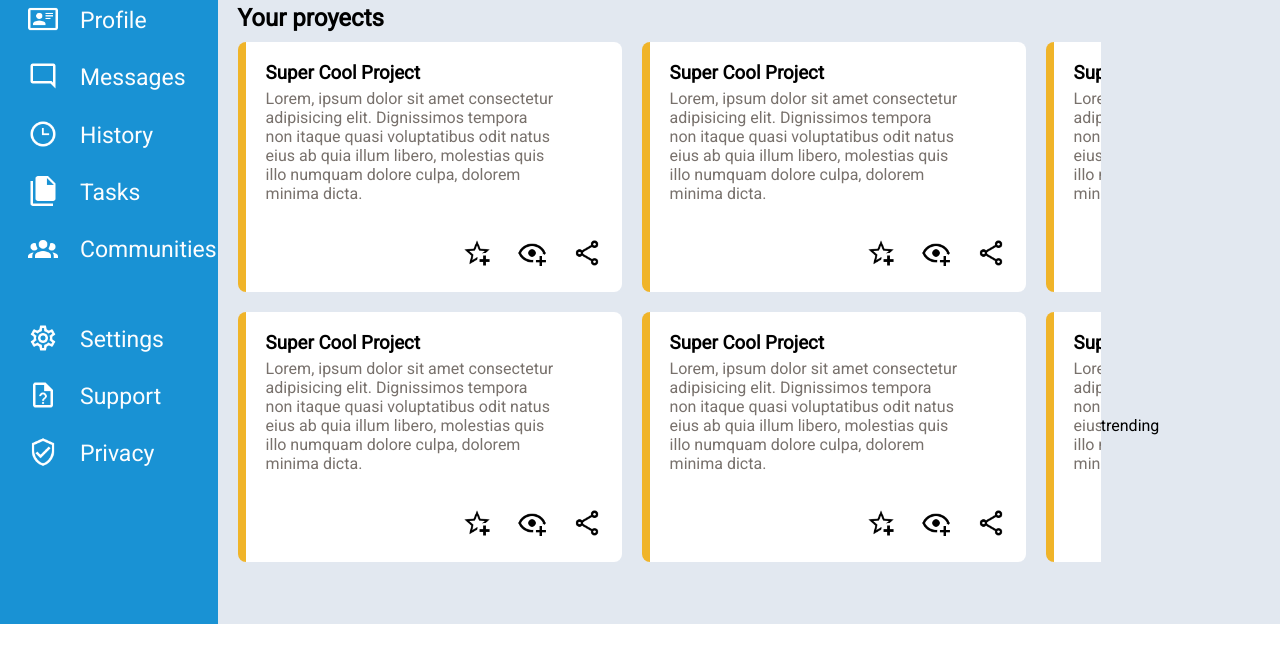
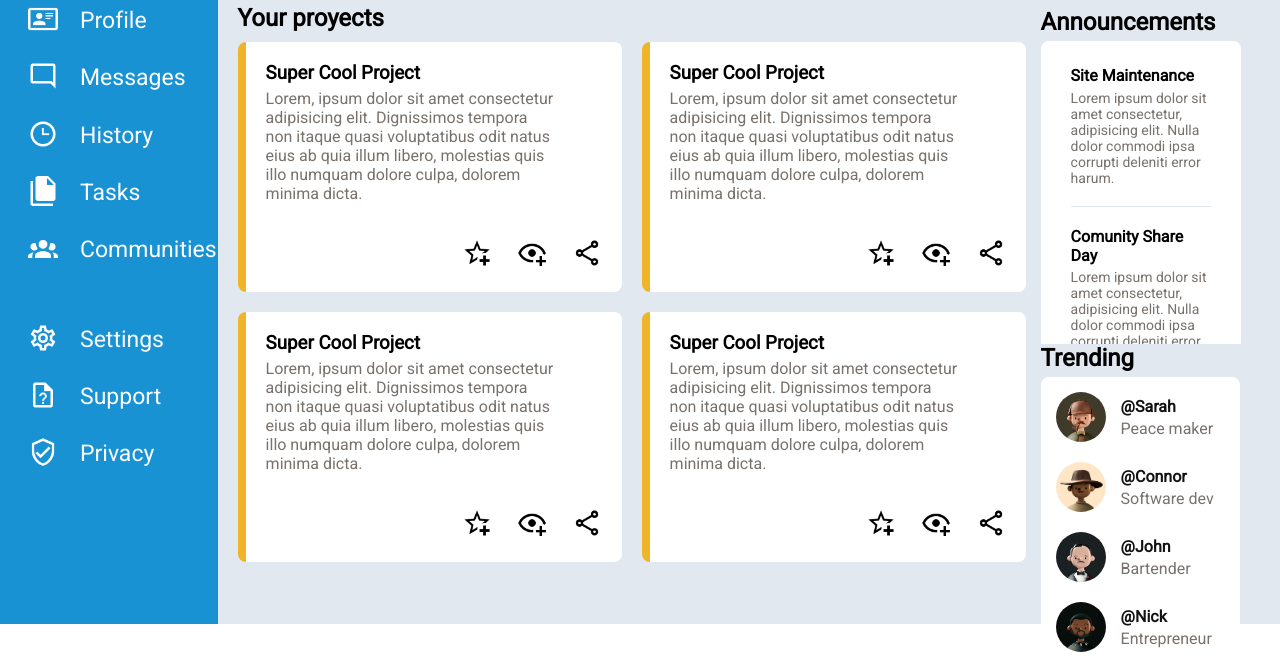
Before and after one commit to Gian-P/Admin-Dashboard, a plain HTML site: page index.html in a window 1280 px wide. Shown: the part 176-848 px from the top of the page. Before the commit the page ends 800 px from the top, so only its background shows below. Drawn offline with Linux system fonts and the light colour scheme.

Commit message:
Finished main area, announcement area and perfil area

```diff
--- a/css/components/container.css
+++ b/css/components/container.css
@@ -1,8 +1,8 @@
 .container{
   display: grid;
-  grid-template-columns: 17vw 29vw 40vw 14vw;
+  grid-template-columns: 17vw 29vw 35.3vw 18.7vw;
   grid-template-rows: repeat(4, 25vh);
-  grid-template-rows: 20vh 27vh 27vh 26vh ;
+  grid-template-rows: 20vh 27vh 18vh 35vh ;
   grid-template-areas: "left-aside header header header"
                        "left-aside main main aside"
                        "left-aside main main aside"
--- a/css/components/main-content.css
+++ b/css/components/main-content.css
@@ -5,26 +5,26 @@
   box-shadow: 1px 73px 5px -67px rgba(208,214,221,0.74) inset;
   -webkit-box-shadow: 1px 73px 5px -67px rgba(208,214,221,0.74) inset;
   -moz-box-shadow: 1px 73px 5px -67px rgba(208,214,221,0.74) inset;
-  padding: 0px 20px;
-  padding-top: 20px;
+  padding: 0px 1.25rem;
+  padding-top: 1.25rem;
 }
 
 .main-container{
   display: grid;
-  grid-template-columns: 384px 384px 384px;
-  grid-template-rows: 250px 250px ;
-  gap: 20px;
+  grid-template-columns: 24rem 24rem 24rem;
+  grid-template-rows: 15.625rem 15.625rem;
+  gap: 1.25rem;
 }
 
 .main-container article{
   background-color: var(--white);
   border-left: 8px solid var(--border-articles);
   border-radius: 8px 8px 8px 8px;
-  padding-left: 20px;
-  padding-top: 20px;
+  padding-left: 1.25rem;
+  padding-top: 1.25rem;
   display: flex;
   flex-direction: column;
-  gap: 35px;
+  gap: 2.1875rem;
 }
 
 .main-container article div:nth-child(1){
@@ -39,32 +39,32 @@
 }
 
 .main h2{
-  padding-bottom: 10px;
+  padding-bottom: 0.625rem;
 }
 
 .links{
   display: flex;
-  gap: 25px;
+  gap: 1.5625rem;
   justify-content: end;
-  padding-right: 20px;
+  padding-right: 1.25rem;
 }
 .links div:nth-child(1){
-  height: 30px;
-  width: 30px;
+  min-height: 30px;
+  min-width: 30px;
   background-image: url(/design/star.png);
   background-size: cover;
 }
 
 .links div:nth-child(2){
-  height: 30px;
-  width: 30px;
+  min-height: 1.875rem;
+  min-width: 1.875rem;
   background-image: url(/design/eye-plus-outline.png);
   background-size: cover;
 }
 
 .links div:nth-child(3){
-  height: 30px;
-  width: 30px;
+  min-height: 1.875rem;
+  min-width: 1.875rem;
   background-image: url(/design/share-variant-outline.png);
   background-size: cover;
 }
--- a/css/components/right-aside.css
+++ b/css/components/right-aside.css
@@ -4,4 +4,48 @@
   box-shadow: 1px 73px 5px -67px rgba(208,214,221,0.74) inset;
   -webkit-box-shadow: 1px 73px 5px -67px rgba(208,214,221,0.74) inset;
   -moz-box-shadow: 1px 73px 5px -67px rgba(208,214,221,0.74) inset;
+  padding-top: 1.5rem;
 }
+
+.right-aside h2{
+  padding-bottom: 0.3rem;
+}
+
+.announcement-container{
+  display: flex;
+  flex-direction: column;
+  gap: 1.25rem;
+  background-color: var(--white);
+  min-width: 12.5rem;
+  min-height: 22.1875rem;
+  border-radius: 8px 8px 8px 8px;
+  margin-right: 2.5rem;
+  padding-left: 1.875rem;
+  padding-top: 1.5625rem;
+  padding-right: 1.875rem;
+}
+
+.announcement-container article:nth-child(1) div p{
+  font-size: 0.875rem;
+  color: #78716c;
+  padding-bottom: 1.25rem;
+}
+
+.announcement-container article:nth-child(2) div p{
+  font-size: 0.875rem;
+  color: #78716c;
+  padding-bottom: 1.25rem;
+}
+
+.announcement-container article:nth-child(3) div p{
+  font-size: 0.875rem;
+  color: #78716c;
+}
+
+.announcement-titles{
+  font-size: 1rem;
+}
+
+.announcement-div{
+  border-bottom: 1px solid var(--Gray);
+}
--- a/css/components/trending.css
+++ b/css/components/trending.css
@@ -1,5 +1,71 @@
 .trending{
-
   background-color: var(--Gray);
   grid-row: trending;
 }
+
+.trending-container{
+  background-color: white;
+  min-height: 18.43rem;
+  margin-right: 2.5rem;
+  border-radius: 8px 8px 8px 8px;
+  padding-left: 0.9375rem;
+  padding-top: 0.9375rem;
+  display: flex;
+  flex-direction: column;
+  gap: 1.25rem;
+}
+
+.flex-container{
+  display: flex;
+  gap: 0.9375rem;
+}
+.trending h2{
+  padding-bottom: 5px;
+}
+.trending-image1{
+  background-image: url(/design/Sherlock\ Toy\ Face\ NFT.jpg);
+  background-size: cover;
+  min-width: 3.125rem;
+  min-height: 3.125rem;
+  border-radius: 50%;
+}
+
+.trending-image2{
+  background-image: url(/design/Trending-image-2.png);
+  background-size: cover;
+  min-width: 3.125rem;
+  min-height: 3.125rem;
+  border-radius: 50%;
+}
+
+.trending-image3{
+  background-image: url(/design/Trending-image-3.jpg);
+  background-size: cover;
+  min-width: 3.125rem;
+  min-height: 3.125rem;
+  border-radius: 50%;
+}
+
+.trending-image4{
+  background-image: url(/design/Trending-image-4.jpg);
+  background-size: cover;
+  min-width: 3.125rem;
+  min-height: 3.125rem;
+  border-radius: 50%;
+}
+
+.nickname{
+  color: var(--black);
+  font-weight: 600;
+}
+
+.phrase{
+  color: #78716c;
+}
+
+.perfil{
+  display: flex;
+  flex-direction: column;
+  gap: 3px;
+  justify-content: center;
+}
--- a/index.html
+++ b/index.html
@@ -180,12 +180,72 @@
         </article>
       </div>
     </main>
+
     <aside class="right-aside">
-      <article></article>
-      <article></article>
-      <article></article>
+      <h2>Announcements</h2>
+      <div class="announcement-container">
+
+        <article>
+          <div class="announcement-div">
+            <h2 class="announcement-titles">Site Maintenance</h2>
+            <p>Lorem ipsum dolor sit amet consectetur, adipisicing elit. Nulla dolor commodi ipsa corrupti deleniti error harum. </p>
+          </div>
+        </article>
+
+        <article>
+          <div class="announcement-div">
+            <h2 class="announcement-titles">Comunity Share Day</h2>
+            <p>Lorem ipsum dolor sit amet consectetur, adipisicing elit. Nulla dolor commodi ipsa corrupti deleniti error harum. </p>
+          </div>
+        </article>
+
+        <article>
+          <div>
+            <h2 class="announcement-titles">Updated Privacy Policy</h2>
+            <p>Lorem ipsum dolor sit amet consectetur, adipisicing elit. Nulla dolor commodi ipsa corrupti deleniti error harum. </p>
+          </div>
+        </article>
+      </div>
     </aside>
-    <div class="trending">trending</div>
+
+    <div class="trending">
+      <h2>Trending</h2>
+      <div class="trending-container">
+
+        <div class="flex-container">
+          <div class="trending-image1"></div>
+          <div class="perfil">
+            <div class="nickname">@Sarah</div>
+            <div class="phrase">Peace maker</div>
+          </div>
+        </div>
+
+        <div class="flex-container">
+          <div class="trending-image2"></div>
+          <div class="perfil">
+            <div class="nickname">@Connor</div>
+            <div class="phrase">Software dev</div>
+          </div>
+        </div>
+
+        <div class="flex-container">
+          <div class="trending-image3"></div>
+          <div class="perfil">
+            <div class="nickname">@John</div>
+            <div class="phrase">Bartender</div>
+          </div>
+        </div>
+
+        <div class="flex-container">
+          <div class="trending-image4"></div>
+          <div class="perfil">
+            <div class="nickname">@Nick</div>
+            <div class="phrase">Entrepreneur</div>
+          </div>
+        </div>
+
+      </div>
+    </div>
   </div>
 </body>
 </html>
```
Also changed, not shown: design/Trending-image-2.png (added), design/Trending-image-3.jpg (added), design/Trending-image-4.jpg (added).
